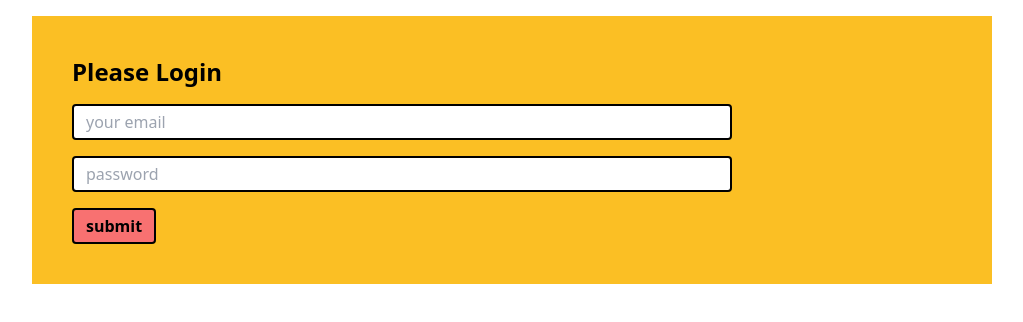
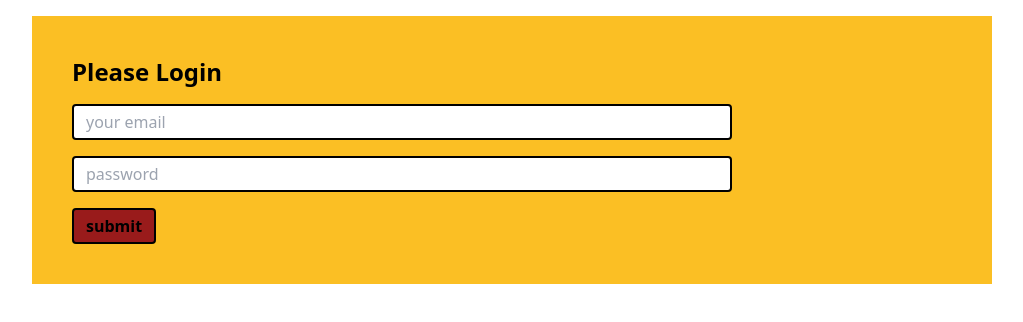
Before and after one commit to Omarfaruq027/baper_bank, a plain HTML site: page index.html in a window 1280 px wide. Shown: the part 124-446 px from the top of the page, without its empty margins (128-1151 px from the left). Drawn offline with nearby package versions, Linux system fonts and the light colour scheme.

Commit message:
button-color-change

```diff
--- a/index.html
+++ b/index.html
@@ -35,7 +35,7 @@
             placeholder="password"
           />
           <button
-            class="bg-red-400 text-black font-bold border-2 rounded border-black px-3 py-1"
+            class="bg-red-800 text-black font-bold border-2 rounded border-black px-3 py-1"
           >
             submit
           </button>
```
